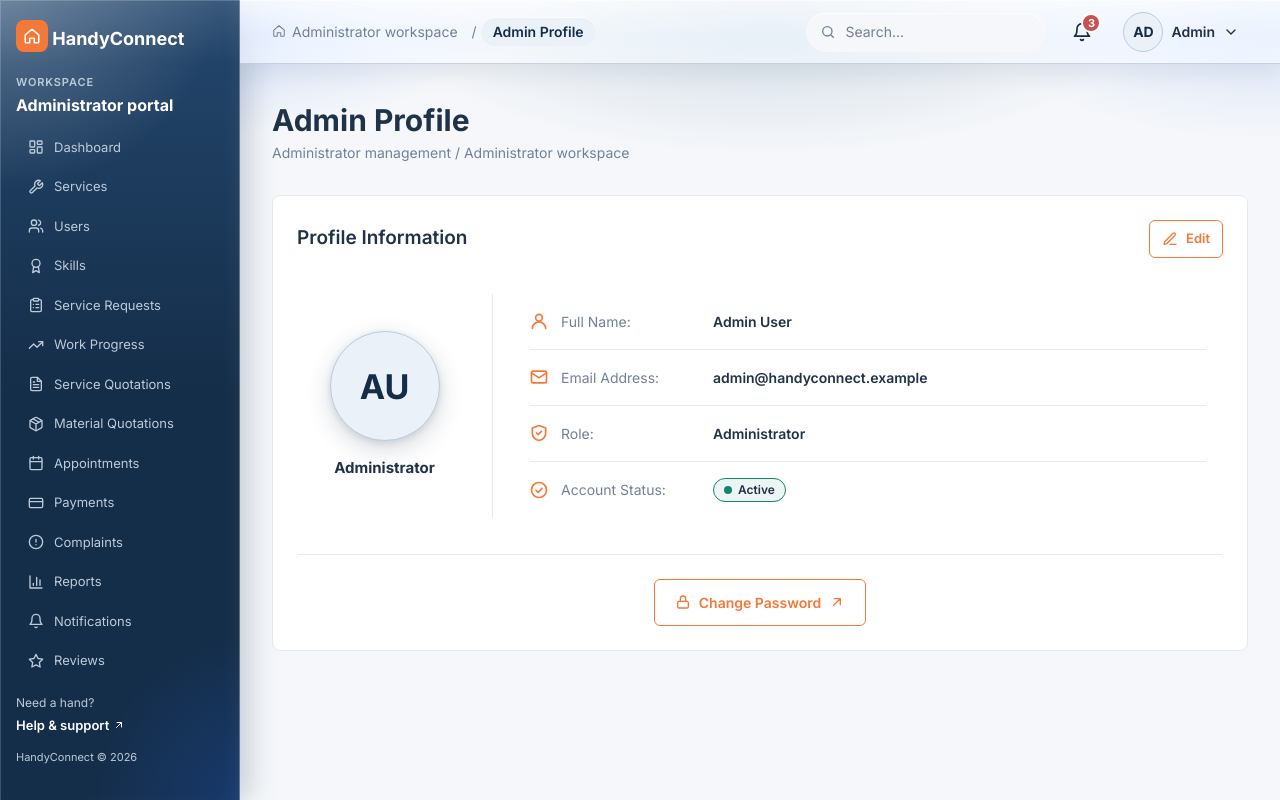
After one commit to beebeemohamudally1-debug/Connecticut-Intern-Project, a Django app: page /admin-portal/profile/ in a window 1280 px wide. The commit adds this page. Run offline with Django 5.2, Linux system fonts and the light colour scheme.

Commit message:
Add Admin Profile page
Edit mode, validation and saved message with sample data. Adds a page_js block to base_admin.html.

```diff
--- a/config/urls.py
+++ b/config/urls.py
@@ -21,4 +21,5 @@ urlpatterns = [
     path('admin/', admin.site.urls),
     path('notifications/', include('notifications.urls')),
     path('payments/', include('payments.urls')),
+    path('admin-portal/', include('accounts.admin_urls')),
 ]
--- /dev/null
+++ b/static/accounts/css/admin_profile.css
@@ -0,0 +1,279 @@
+/* ==========================================================
+   HandyConnect - Admin Profile page
+   Loaded by templates/accounts/admin_profile.html, after
+   style.css and admin.css, so the shared look (cards, buttons,
+   inputs, status badges) and the colour variables are reused.
+   This file only holds what is specific to this page.
+
+   Sections:
+     1. Card
+     2. Avatar and role
+     3. Details list
+     4. Edit actions and password button
+     5. Tablet and phone
+   ========================================================== */
+
+
+/* ----------------------------------------------------------
+   1. Card
+   ---------------------------------------------------------- */
+
+.profile {
+  padding: 24px;
+}
+
+.profile-head {
+  display: flex;
+  align-items: center;
+  justify-content: space-between;
+  gap: 12px;
+  margin-bottom: 24px;
+}
+
+.profile-head h2 {
+  margin: 0;
+}
+
+/* Orange outline and text (white button, common orange #F47939) */
+.profile .btn.orange {
+  color: var(--orange);
+  border-color: var(--orange);
+}
+
+/* Edit and Change Password buttons: icon + text in one row, evenly spaced */
+.profile .btn {
+  display: inline-flex;
+  align-items: center;
+  justify-content: center;
+  gap: 8px;
+}
+
+/* Photo and role on the left, details on the right, thin line between */
+.profile-body {
+  display: flex;
+  align-items: center;
+  gap: 36px;
+  padding: 12px 16px;
+}
+
+
+/* ----------------------------------------------------------
+   2. Avatar and role
+   ---------------------------------------------------------- */
+
+.profile-id {
+  display: flex;
+  flex: 0 0 180px;
+  flex-direction: column;
+  align-items: center;
+  gap: 16px;
+  padding-right: 36px;
+  border-right: 1px solid var(--line);
+  align-self: stretch;
+  justify-content: center;
+}
+
+/* Big version of the 40px avatar, with a soft shadow around it */
+.avatar.xl {
+  width: 110px;
+  height: 110px;
+  font-size: 34px;
+  box-shadow: 0 8px 24px rgba(20, 45, 72, 0.18), 0 2px 6px rgba(20, 45, 72, 0.1);
+}
+
+
+/* ----------------------------------------------------------
+   3. Details list (Full Name, Email, Role, Account Status)
+   ---------------------------------------------------------- */
+
+.profile-details {
+  flex: 1;
+  min-width: 0;
+  margin: 0;
+}
+
+.profile-details .row {
+  display: flex;
+  align-items: center;
+  gap: 14px;
+  min-height: 56px;
+  border-bottom: 1px solid var(--line);
+}
+
+.profile-details .row:last-child {
+  border-bottom: 0;
+}
+
+/* Left side: icon + label */
+.profile-details dt {
+  display: flex;
+  flex: 0 0 170px;
+  align-items: center;
+  gap: 12px;
+  color: var(--muted);
+  font-size: 14px;
+}
+
+.profile-details dt label {
+  margin: 0;
+  color: inherit;
+  font-weight: 400;
+}
+
+.profile-details dt .ico {
+  width: 20px;
+  height: 20px;
+  color: var(--orange);
+}
+
+/* Right side: the value (or the input while editing) */
+.profile-details dd {
+  flex: 1;
+  min-width: 0;
+  margin: 0;
+  color: var(--text);
+  font-size: 14px;
+  font-weight: 600;
+  overflow-wrap: anywhere;
+}
+
+.profile-details dd .in {
+  max-width: 420px;
+}
+
+/* Active badge: green outline, light green background (no blue tint) */
+.profile-details .b.gr {
+  background: rgba(19, 134, 108, 0.08);
+  border: 1px solid var(--green);
+}
+
+
+/* Red * and error text under a field (only visible while editing) */
+.profile .req {
+  color: var(--red);
+}
+
+.field-error {
+  margin: 4px 0 0;
+  font-size: 12px;
+  font-weight: 400;
+  color: var(--red);
+}
+
+.profile-details dd .in.invalid {
+  border-color: var(--red);
+}
+
+
+/* ----------------------------------------------------------
+   4. Edit actions and password button
+   ---------------------------------------------------------- */
+
+/* Save / Cancel, only visible while editing */
+.profile .form-actions {
+  display: flex;
+  flex-wrap: wrap;
+  gap: 12px;
+  margin-top: 16px;
+  padding: 0 16px;
+}
+
+/* Thin line, then the Change Password button centred */
+.profile-foot {
+  display: flex;
+  justify-content: center;
+  margin-top: 24px;
+  padding-top: 24px;
+  border-top: 1px solid var(--line);
+}
+
+
+/* ----------------------------------------------------------
+   5. Tablet and phone
+   ---------------------------------------------------------- */
+
+@media (max-width: 1023px) {
+  .profile-body {
+    gap: 24px;
+  }
+
+  .profile-id {
+    flex-basis: 150px;
+    padding-right: 24px;
+  }
+
+  .avatar.xl {
+    width: 96px;
+    height: 96px;
+    font-size: 30px;
+  }
+}
+
+@media (max-width: 767px) {
+  .profile {
+    padding: 16px;
+  }
+
+  /* Avatar on top, details below */
+  .profile-body {
+    flex-direction: column;
+    align-items: stretch;
+    gap: 16px;
+    padding: 0;
+  }
+
+  .profile-id {
+    flex-basis: auto;
+    padding: 0 0 16px;
+    border-right: 0;
+    border-bottom: 1px solid var(--line);
+  }
+
+  /* Label above value so long emails never push the page sideways */
+  .profile-details .row {
+    flex-direction: column;
+    align-items: flex-start;
+    gap: 6px;
+    padding: 12px 0;
+  }
+
+  .profile-details dt {
+    flex-basis: auto;
+  }
+
+  .profile-details dd {
+    width: 100%;
+  }
+
+  .profile-details dd .in {
+    max-width: none;
+  }
+
+  .profile .form-actions {
+    padding: 0;
+  }
+
+  .profile .form-actions .btn,
+  .profile-foot .btn {
+    flex: 1 1 100%;
+    justify-content: center;
+  }
+}
+
+
+/* Saved message */
+
+.toast {
+  position: fixed;
+  left: 50%;
+  bottom: 24px;
+  z-index: 60;
+  max-width: calc(100vw - 32px);
+  padding: 12px 16px;
+  font-size: 14px;
+  color: var(--white);
+  background: var(--green);
+  border-radius: 8px;
+  box-shadow: 0 8px 24px rgba(19, 134, 108, 0.25);
+  transform: translateX(-50%);
+}
--- /dev/null
+++ b/static/accounts/js/admin_profile.js
@@ -0,0 +1,135 @@
+/* ==========================================================
+   HandyConnect - Admin Profile page
+   - Edit: swaps the text for input boxes (Full Name, Email)
+   - Cancel (or Escape): puts the original values back
+   - Save: checks the fields first (red * and red error text appear
+     only while editing). For now it then only updates the page and
+     shows a message, because nothing is saved yet (frontend demo).
+   ========================================================== */
+(function () {
+  'use strict';
+
+  var form = document.querySelector('[data-profile-form]');
+  if (!form) { return; }
+
+  var editButton = form.querySelector('[data-edit-toggle]');
+  var cancelButton = form.querySelector('[data-edit-cancel]');
+  var actions = form.querySelector('[data-edit-actions]');
+  var inputs = Array.prototype.slice.call(form.querySelectorAll('[data-edit]'));
+  var editOnly = Array.prototype.slice.call(form.querySelectorAll('[data-edit-only]'));
+  var toast = document.querySelector('[data-toast]');
+  var toastTimer;
+  var editing = false;
+
+  /* Error text under an input */
+  function errorFor(input) {
+    return input.parentNode.querySelector('[data-error]');
+  }
+
+  function clearError(input) {
+    var error = errorFor(input);
+    input.classList.remove('invalid');
+    input.removeAttribute('aria-invalid');
+    error.textContent = '';
+    error.hidden = true;
+  }
+
+  function showError(input, text) {
+    var error = errorFor(input);
+    input.classList.add('invalid');
+    input.setAttribute('aria-invalid', 'true');
+    error.textContent = text;
+    error.hidden = false;
+  }
+
+  /* Returns the first input with a problem, or null when all is fine */
+  function validate() {
+    var firstBad = null;
+    inputs.forEach(function (input) {
+      var value = input.value.trim();
+      clearError(input);
+      var message = '';
+      if (!value) {
+        message = input.type === 'email' ? 'Enter your email address.' : 'Enter your full name.';
+      } else if (input.type === 'email' && !/^[^\s@]+@[^\s@]+\.[^\s@]+$/.test(value)) {
+        message = 'Enter a valid email address.';
+      }
+      if (message) {
+        showError(input, message);
+        if (!firstBad) { firstBad = input; }
+      }
+    });
+    return firstBad;
+  }
+
+  /* Text shown next to each input (the [data-view] in the same row) */
+  function viewFor(input) {
+    return input.parentNode.querySelector('[data-view]');
+  }
+
+  function setEditing(on) {
+    editing = on;
+    editButton.hidden = on;
+    actions.hidden = !on;
+    inputs.forEach(function (input) {
+      input.hidden = !on;
+      viewFor(input).hidden = on;
+      if (!on) { clearError(input); }
+    });
+    editOnly.forEach(function (item) { item.hidden = !on; });
+  }
+
+  function showMessage(text) {
+    if (!toast) { return; }
+    toast.textContent = text;
+    toast.hidden = false;
+    clearTimeout(toastTimer);
+    toastTimer = setTimeout(function () { toast.hidden = true; }, 3500);
+  }
+
+  function startEdit() {
+    /* Remember the values so Cancel can restore them */
+    inputs.forEach(function (input) { input.defaultValue = input.value; });
+    setEditing(true);
+    inputs[0].focus();
+  }
+
+  function cancelEdit() {
+    inputs.forEach(function (input) { input.value = input.defaultValue; });
+    setEditing(false);
+    editButton.focus();
+  }
+
+  inputs.forEach(function (input) {
+    input.addEventListener('input', function () { clearError(input); });
+  });
+
+  editButton.addEventListener('click', startEdit);
+  cancelButton.addEventListener('click', cancelEdit);
+
+  form.addEventListener('keydown', function (event) {
+    if (event.key === 'Escape' && editing) { cancelEdit(); }
+  });
+
+  form.addEventListener('submit', function (event) {
+    var firstBad = validate();
+    if (firstBad) {
+      event.preventDefault();
+      firstBad.focus();
+      return;
+    }
+
+    /* BACKEND: once the profile update view exists, remove data-demo from the
+       form in the HTML. This block is then skipped and the form posts normally. */
+    if (!form.hasAttribute('data-demo')) { return; }
+    event.preventDefault();
+
+    inputs.forEach(function (input) {
+      input.value = input.value.trim();
+      viewFor(input).textContent = input.value;
+    });
+    setEditing(false);
+    editButton.focus();
+    showMessage(form.getAttribute('data-demo'));
+  });
+})();
--- /dev/null
+++ b/templates/accounts/admin_profile.html
@@ -0,0 +1,106 @@
+{% extends "base_admin.html" %}
+{% load static %}
+{% comment %}
+  Admin Profile (section 1).
+
+  The sidebar and navbar come from base_admin.html, so this file only holds the
+  page itself: the heading and the "Profile Information" card.
+
+  Data comes from the view as `admin` (name, initials, email, role, status).
+  BACKEND: replace the sample values with the logged-in administrator.
+{% endcomment %}
+
+{% block title %}Admin Profile | HandyConnect{% endblock %}
+{% block page %}profile{% endblock %}
+{% block crumb %}Admin Profile{% endblock %}
+
+{% block content %}
+<link rel="stylesheet" href="{% static 'accounts/css/admin_profile.css' %}">
+
+<div class="bar">
+  <div>
+    <h1>Admin Profile</h1>
+    <p class="sub">Administrator management / Administrator workspace</p>
+  </div>
+</div>
+
+{# BACKEND: remove data-demo when the profile update view exists. #}
+<form class="card profile" method="post" action="" novalidate data-profile-form
+      data-demo="Profile changes are not saved yet (frontend demo only).">
+  {% csrf_token %}
+
+  <div class="profile-head">
+    <h2>Profile Information</h2>
+    <button class="btn o s orange" type="button" data-edit-toggle>
+      <svg class="ico" viewBox="0 0 24 24" aria-hidden="true"><path d="M12 20h9"/><path d="M16.5 3.5a2.12 2.12 0 0 1 3 3L7 19l-4 1 1-4z"/></svg>
+      Edit
+    </button>
+  </div>
+
+  <div class="profile-body">
+    <div class="profile-id">
+      <span class="avatar xl" aria-hidden="true">{{ admin.initials }}</span>
+      <strong>{{ admin.role }}</strong>
+    </div>
+
+    <dl class="profile-details">
+      <div class="row">
+        <dt>
+          <svg class="ico" viewBox="0 0 24 24" aria-hidden="true"><circle cx="12" cy="8" r="4"/><path d="M4 21a8 8 0 0 1 16 0"/></svg>
+          <label for="full-name">Full Name:<span class="req" data-edit-only hidden> *</span></label>
+        </dt>
+        <dd>
+          <span data-view>{{ admin.name }}</span>
+          <input class="in" id="full-name" name="full_name" type="text" value="{{ admin.name }}" aria-describedby="full-name-error" data-edit hidden>
+          <p class="field-error" id="full-name-error" data-error hidden></p>
+        </dd>
+      </div>
+
+      <div class="row">
+        <dt>
+          <svg class="ico" viewBox="0 0 24 24" aria-hidden="true"><rect x="3" y="5" width="18" height="14" rx="2"/><path d="m3 7 9 6 9-6"/></svg>
+          <label for="email">Email Address:<span class="req" data-edit-only hidden> *</span></label>
+        </dt>
+        <dd>
+          <span data-view>{{ admin.email }}</span>
+          <input class="in" id="email" name="email" type="email" value="{{ admin.email }}" aria-describedby="email-error" data-edit hidden>
+          <p class="field-error" id="email-error" data-error hidden></p>
+        </dd>
+      </div>
+
+      <div class="row">
+        <dt>
+          <svg class="ico" viewBox="0 0 24 24" aria-hidden="true"><path d="M12 3 4 6v6c0 5 3.5 8 8 9 4.5-1 8-4 8-9V6z"/><path d="m9 12 2 2 4-4"/></svg>
+          Role:
+        </dt>
+        <dd>{{ admin.role }}</dd>
+      </div>
+
+      <div class="row">
+        <dt>
+          <svg class="ico" viewBox="0 0 24 24" aria-hidden="true"><circle cx="12" cy="12" r="9"/><path d="m8.5 12.5 2.5 2.5 4.5-5"/></svg>
+          Account Status:
+        </dt>
+        <dd><span class="b gr">{{ admin.status }}</span></dd>
+      </div>
+    </dl>
+  </div>
+
+  {# Shown by JavaScript only while editing #}
+  <div class="form-actions" data-edit-actions hidden>
+    <button class="btn" type="submit">Save changes</button>
+    <button class="btn o" type="button" data-edit-cancel>Cancel</button>
+  </div>
+
+  <div class="profile-foot">
+    {# Point this to the change-password page when the authentication pages exist. #}
+    <a class="btn o orange" href="#">
+      <svg class="ico" viewBox="0 0 24 24" aria-hidden="true"><rect x="4" y="11" width="16" height="10" rx="2"/><path d="M8 11V7a4 4 0 0 1 8 0v4"/></svg>
+      Change Password
+      <svg class="ico" viewBox="0 0 24 24" aria-hidden="true"><path d="M7 17 17 7M8 7h9v9"/></svg>
+    </a>
+  </div>
+</form>
+{% endblock %}
+
+{% block page_js %}<script src="{% static 'accounts/js/admin_profile.js' %}" defer></script>{% endblock %}
--- a/templates/base_admin.html
+++ b/templates/base_admin.html
@@ -146,7 +146,7 @@
                 <span class="menu-role">Administrator</span>
               </span>
             </div>
-            <a href="#">
+            <a href="{% url 'accounts_admin:profile' %}">
               <svg class="ico" viewBox="0 0 24 24" aria-hidden="true"><path d="M19 21v-2a4 4 0 0 0-4-4H9a4 4 0 0 0-4 4v2"/><circle cx="12" cy="7" r="4"/></svg>
               View Profile</a>
             <a class="danger" href="#">
@@ -168,5 +168,7 @@
 
 {# Shared Admin scripts #}
 <script src="{% static 'js/admin.js' %}" defer></script>
+{# Page-specific script (a page fills this block when it needs its own JavaScript) #}
+{% block page_js %}{% endblock %}
 {% endwith %}
 {% endblock %}
```
Also changed, not shown: accounts/admin_urls.py (added, +8 -0 lines), accounts/admin_views.py (added, +14 -0 lines).
